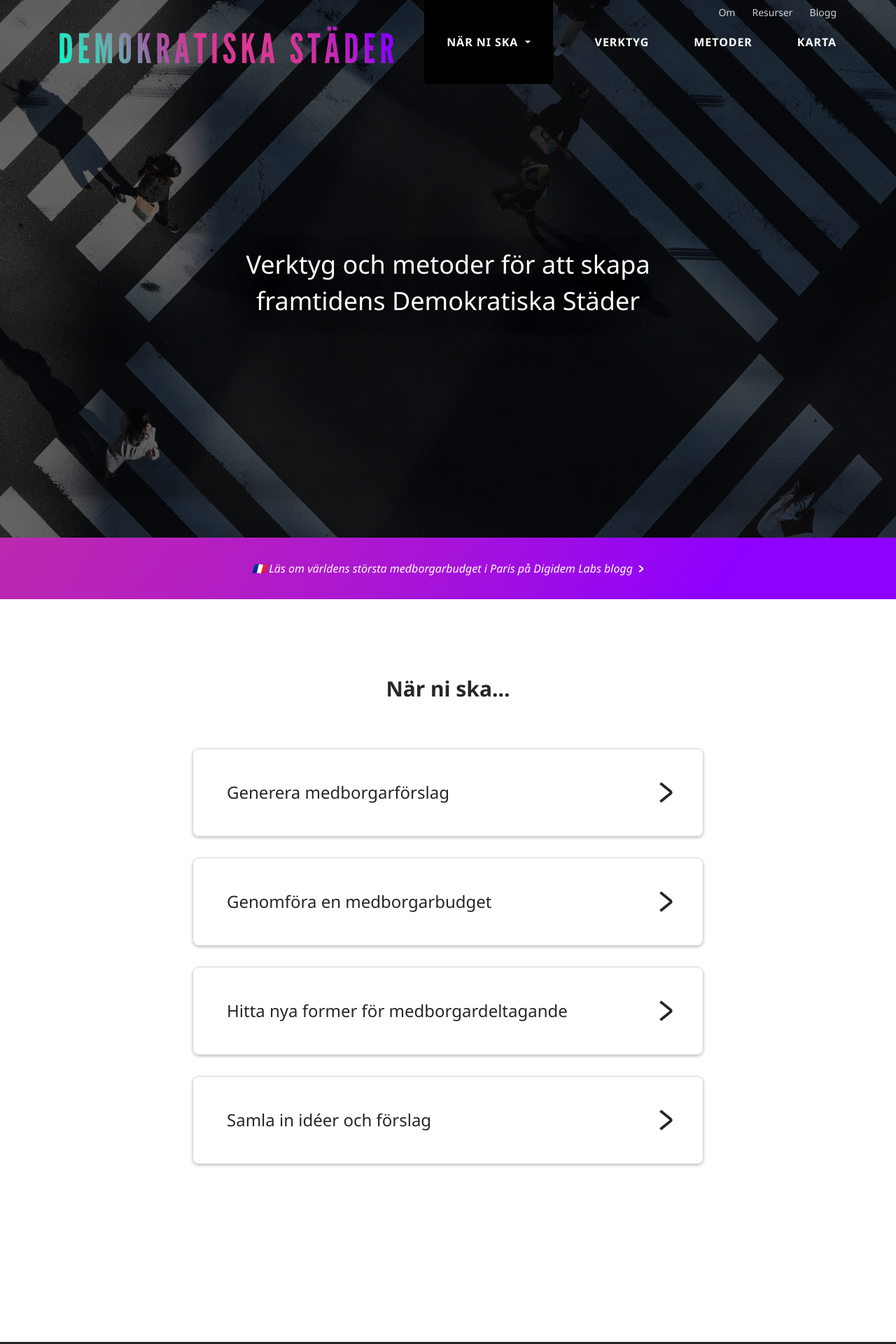
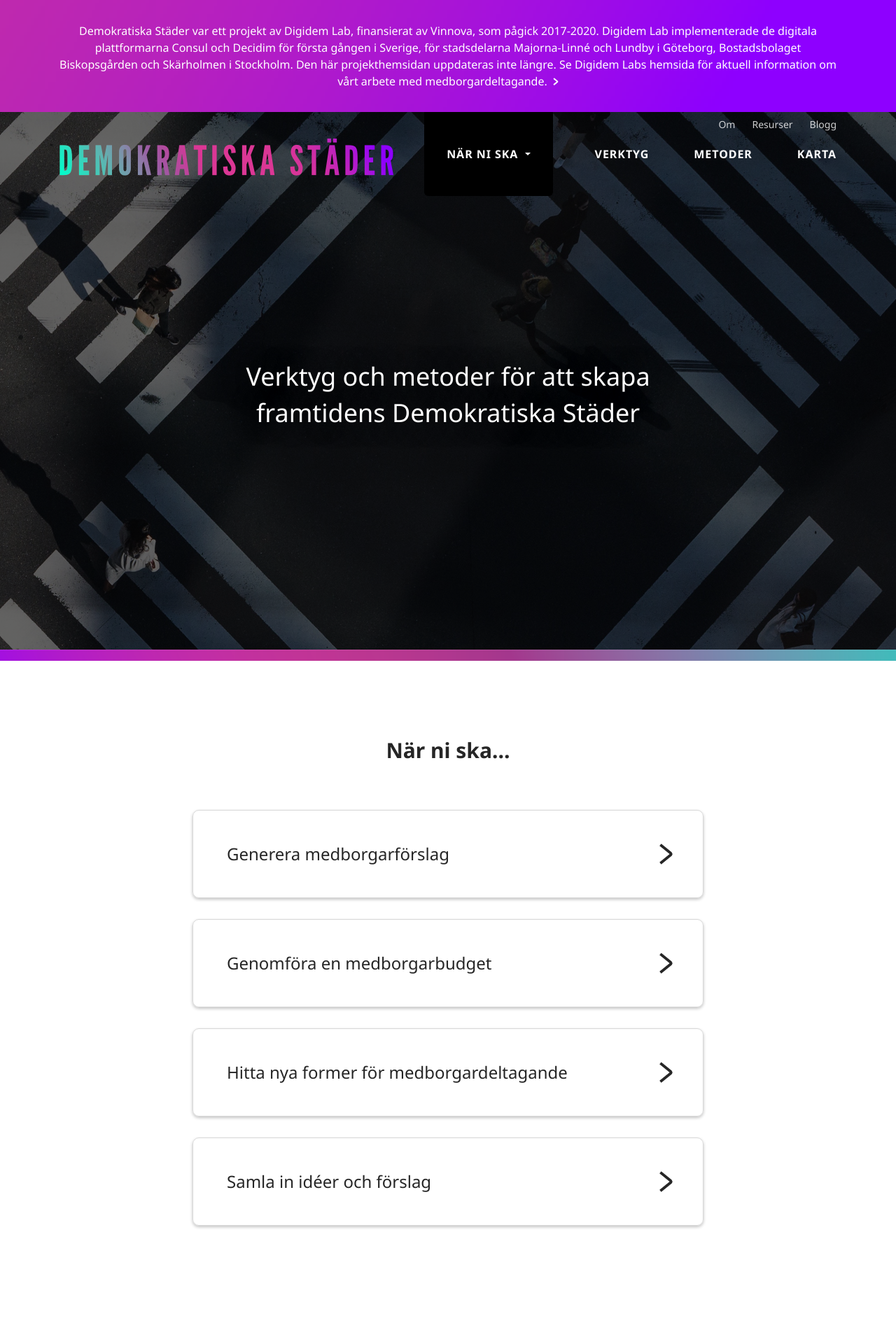
Before and after one commit to digidemlab/demokratiskastader, a Jekyll site: the page built from index.md, in a window 1280 px wide. Shown: the top 1920 px of the page at 70% size. Built offline with Jekyll 4.4.1, drawn with Linux system fonts in a browser that asks for light colours; emoji names are drawn with the system emoji font.

Commit message:
Top banner

```diff
--- a/_layouts/global.html
+++ b/_layouts/global.html
@@ -5,6 +5,23 @@ layout: default
 <div id="skip-link">
   <a href="#main-content" class="sr-only" accesskey="s">To main content</a>
 </div>
+
+<div class="container-full-width gradient">
+  <div class="container">
+    <div class="row justify-content-center">
+      <div class="col-lg-12 text-center">
+        <div class="announcement">
+          <a href="{{page.announcement-url}}" class="read-more">
+
+            Demokratiska Städer var ett projekt av Digidem Lab, finansierat av Vinnova, som pågick 2017-2020.
+              Digidem Lab implementerade de digitala plattformarna Consul och Decidim för första gången i Sverige, för stadsdelarna Majorna-Linné och Lundby i Göteborg, Bostadsbolaget Biskopsgården och Skärholmen i Stockholm. Den här projekthemsidan uppdateras inte längre. Se Digidem Labs hemsida för aktuell information om vårt arbete med medborgardeltagande.
+          </a>
+        </div>
+      </div>
+    </div>
+  </div>
+</div>
+
 {{content}}
 
 {% include panel/footer.html %}
--- a/_sass/_content.scss
+++ b/_sass/_content.scss
@@ -52,7 +52,6 @@
 // Announcement
 .announcement {
   padding: 1.5em 0;
-  font-style: italic;
 
   @include media-breakpoint-up(md) {
     padding: 2em 0;
--- a/index.md
+++ b/index.md
@@ -4,7 +4,5 @@ ref: start
 summary: Verktyg och metoder för att skapa framtidens Demokratiska Städer
 excerpt: Verktyg och metoder för att skapa framtidens Demokratiska Städer
 layout: start
-announcement-text: ":fr: Läs om världens största medborgarbudget i Paris på Digidem
-  Labs blogg"
 announcement-url: https://medium.com/digidemlab/tagged/demokratiska-st%C3%A4der
 ---
```
Also changed, not shown: Gemfile.lock, 1 other file.
